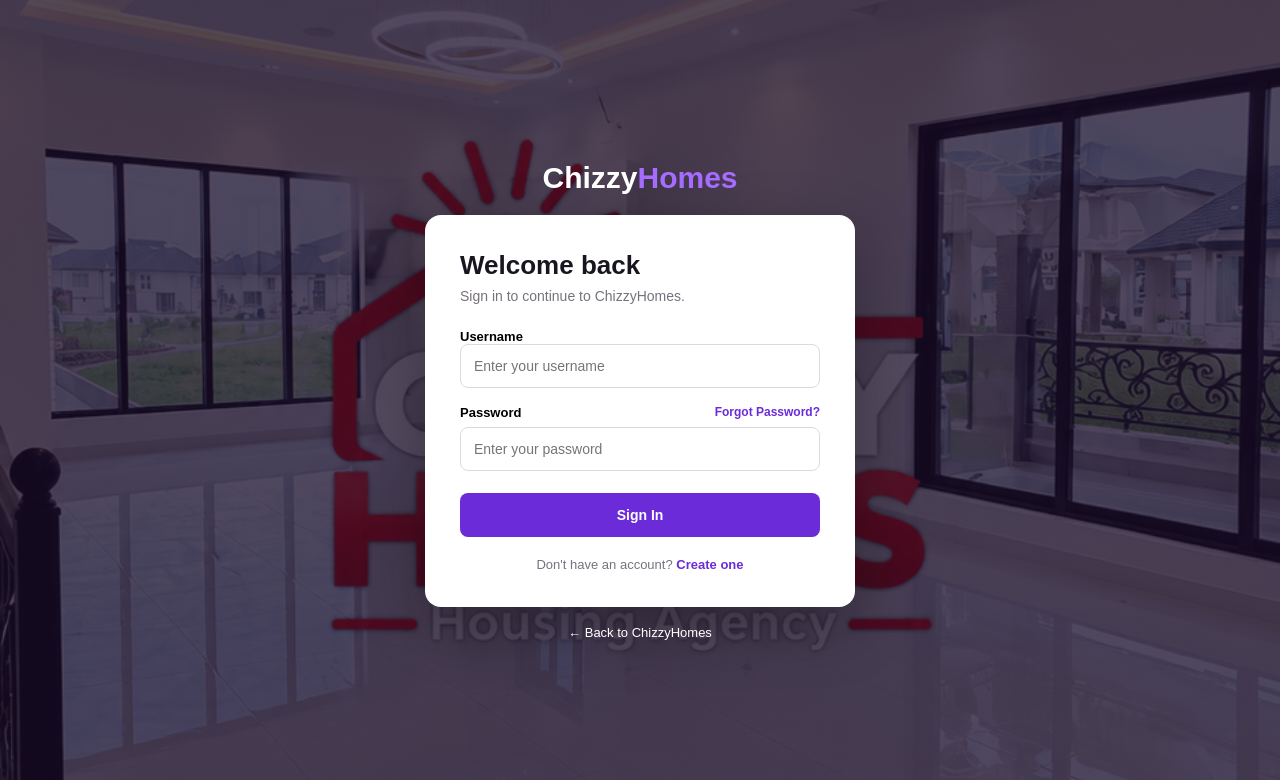
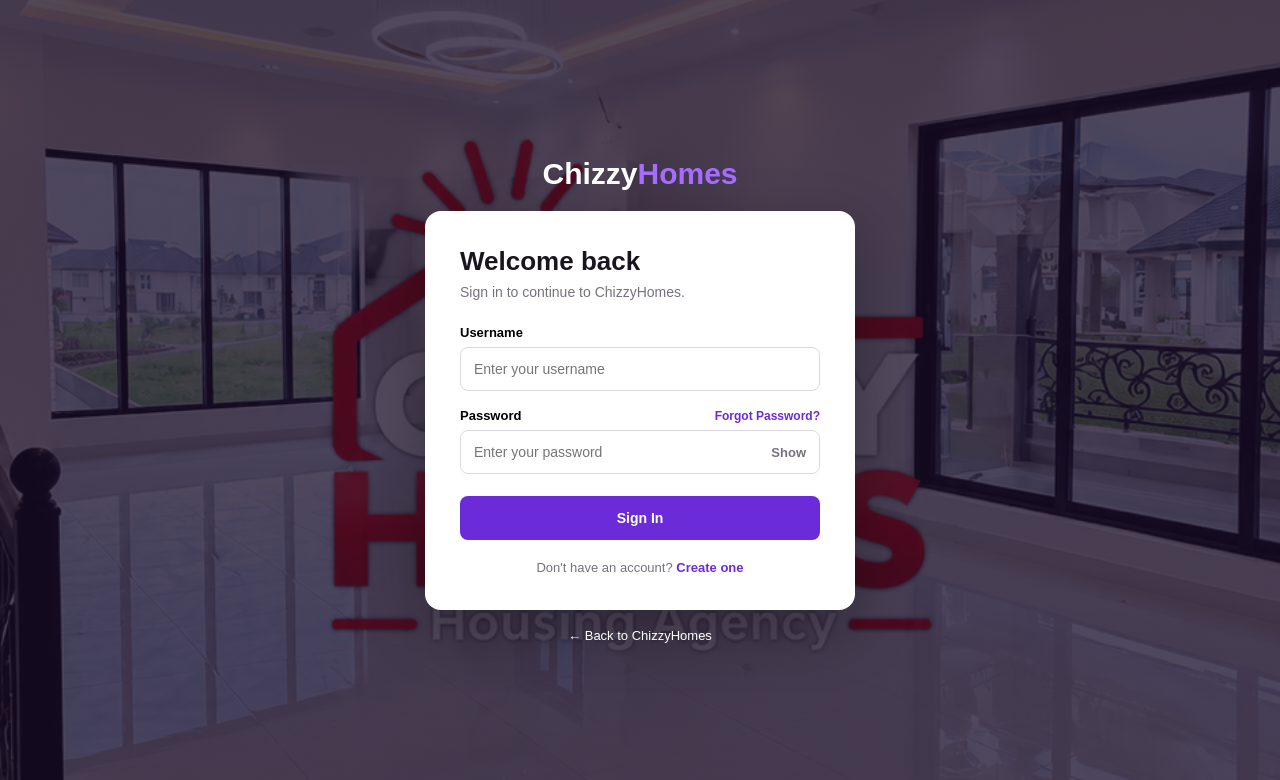
Before and after one commit to chizzyhomes-netizen/chizzyhomes, a Django app: page /signin/ in a window 1280 px wide. Shown: the top 780 px of the page. Run offline with Django 5.2, Linux system fonts and the light colour scheme.

```diff
--- a/realestate/templates/contact.html
+++ b/realestate/templates/contact.html
@@ -103,7 +103,7 @@
             </div>
             <div class="contact-card">
                 <h3>📞 Phone / WhatsApp</h3>
-                <p>+234 800 CHIZZY (0800 244 9999)</p>
+                <p>+234 9136990775</p>
             </div>
             <div class="contact-card">
                 <h3>📍 Campus Coverage</h3>
--- a/realestate/templates/index.html
+++ b/realestate/templates/index.html
@@ -980,7 +980,7 @@
     <div class="hero-content">
 
         <div class="location-pill">
-        <a href="{% url 'signin' %}"">
+        <a href="{% url 'signin' %}"LOD">
             Sign in
         </a>
         </div>
@@ -1057,7 +1057,7 @@
 
         <a href="#" class="type-card">
 
-            <img src="{% static 'images/lodge-10.png' %}" alt="Self contain lodge">
+            <img src="{% static 'images/lodge-13.png' %}" alt="Self contain lodge">
 
             <div class="type-info">
                 <h3>Self-Contain</h3>
@@ -1069,7 +1069,7 @@
 
         <a href="#" class="type-card">
 
-            <img src="{% static 'images/lodge-6.jfif' %}" alt="Single rooms">
+            <img src="{% static 'images/lodge-1O.png' %}" alt="Single rooms">
 
             <div class="type-info">
                 <h3>Single Room</h3>
--- a/realestate/templates/signin.html
+++ b/realestate/templates/signin.html
@@ -106,7 +106,6 @@
             border: 1px solid #ddd8e2;
             border-radius: 8px;
             outline: none;
-            margin-bottom: 17px;
             font-size: 14px;
         }
 
@@ -115,7 +114,33 @@
             box-shadow: 0 0 0 3px rgba(108,43,217,.08);
         }
 
-        button {
+        .input-group {
+            position: relative;
+            margin-bottom: 17px;
+        }
+
+        .toggle-password {
+            position: absolute;
+            right: 14px;
+            top: 50%;
+            transform: translateY(-50%);
+            background: none;
+            border: none;
+            color: #77717d;
+            font-size: 13px;
+            font-weight: 600;
+            cursor: pointer;
+            padding: 0;
+            width: auto;
+            margin: 0;
+        }
+
+        .toggle-password:hover {
+            color: #6c2bd9;
+            background: none;
+        }
+
+        button[type="submit"] {
             width: 100%;
             padding: 14px;
             border: none;
@@ -128,7 +153,7 @@
             margin-top: 5px;
         }
 
-        button:hover {
+        button[type="submit"]:hover {
             background: #4b1ba3;
         }
 
@@ -184,10 +209,10 @@
 
             {% csrf_token %}
 
-            <label for="username">
+            <div style="margin-bottom: 17px;">
+                <label for="username" style="margin-bottom: 7px;">
                     Username
                 </label>
-
                 <input
                     type="text"
                     id="username"
@@ -195,6 +220,7 @@
                     placeholder="Enter your username"
                     required
                 >
+            </div>
 
             <div class="label-row">
                 <label for="password">
@@ -203,6 +229,7 @@
                 <a href="{% url 'password_reset' %}" class="forgot-link">Forgot Password?</a>
             </div>
 
+            <div class="input-group">
                 <input
                     type="password"
                     id="password"
@@ -210,6 +237,8 @@
                     placeholder="Enter your password"
                     required
                 >
+                <button type="button" id="toggleBtn" class="toggle-password" onclick="togglePasswordVisibility()">Show</button>
+            </div>
 
             <button type="submit">
                 Sign In
@@ -230,5 +259,20 @@
 
 </div>
 
+<script>
+    function togglePasswordVisibility() {
+        const passwordInput = document.getElementById('password');
+        const toggleBtn = document.getElementById('toggleBtn');
+
+        if (passwordInput.type === 'password') {
+            passwordInput.type = 'text';
+            toggleBtn.textContent = 'Hide';
+        } else {
+            passwordInput.type = 'password';
+            toggleBtn.textContent = 'Show';
+        }
+    }
+</script>
+
 </body>
 </html>
```
Lines whose indentation alone changed are shown as unchanged.
